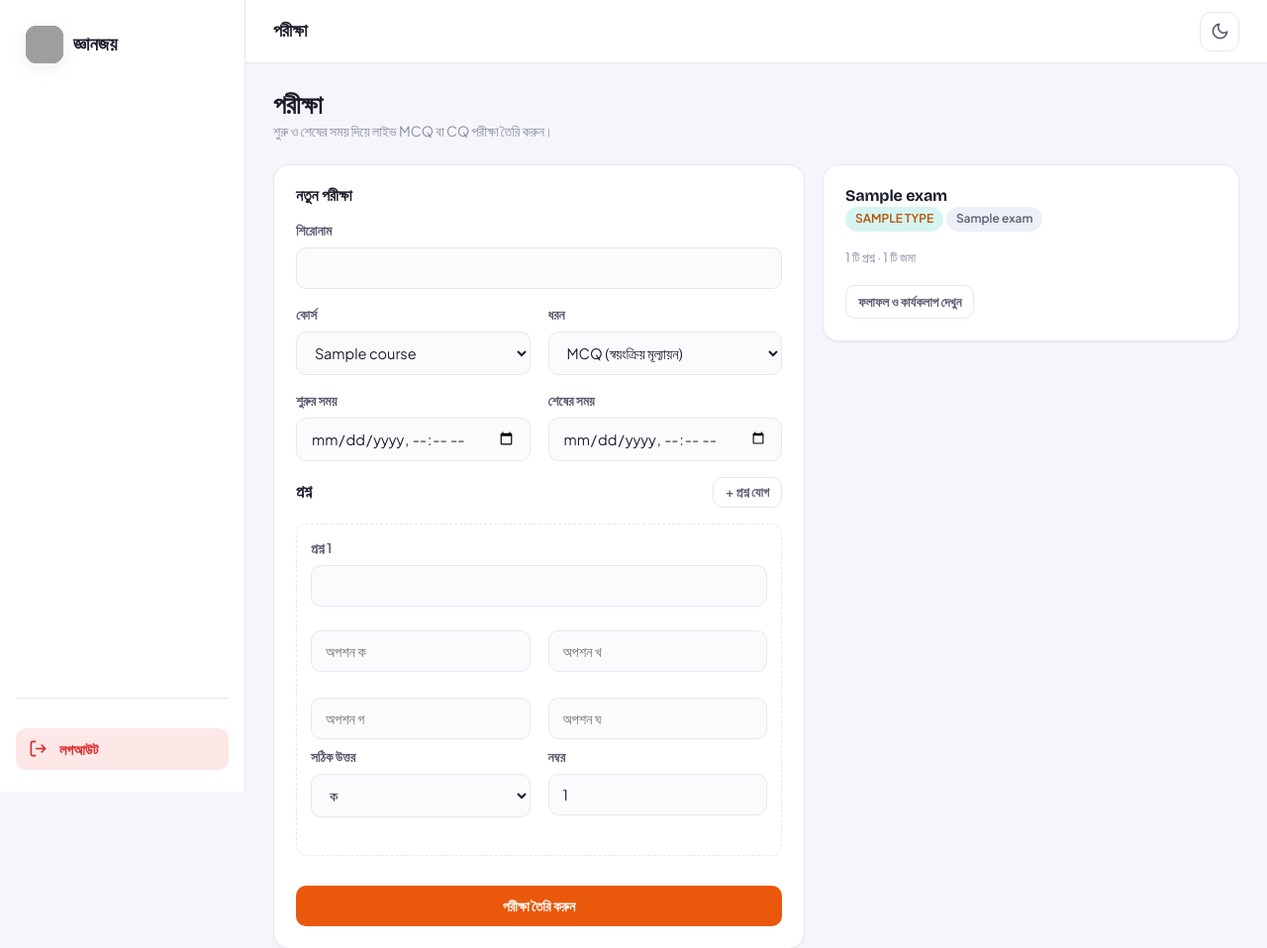
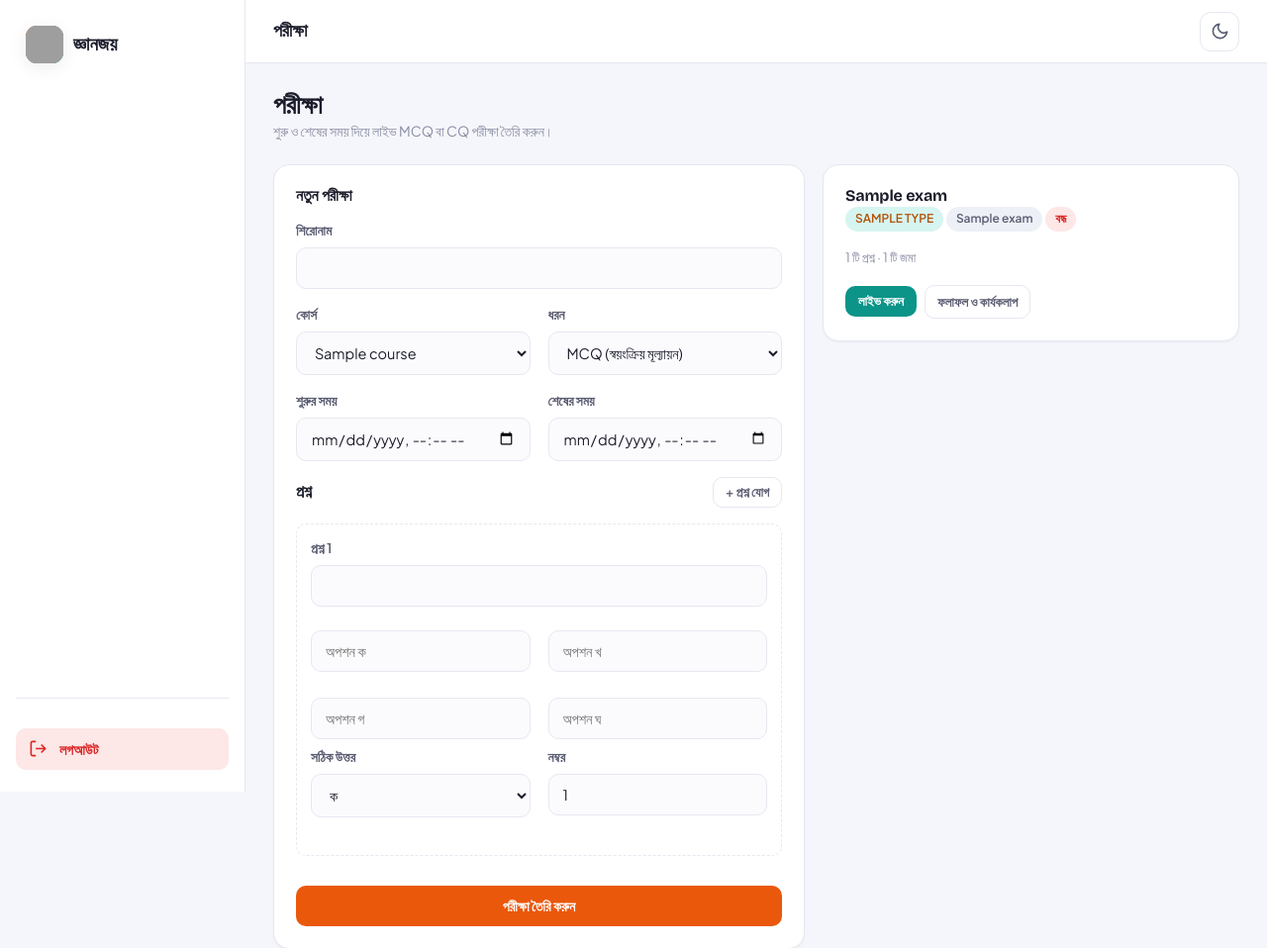
Before and after one commit to demofortest90-eng/sakib-KMC, a Python web app: template app/templates/teacher/exams.html in a window 1280 px wide. Shown: the top 958 px of the page at 99% size. Run offline with Jinja, Linux system fonts and the light colour scheme; the template is opened without the code that fills it: most values are stand-ins (such as "Sample title", 1, 10 or a date in 2020); some libraries are stand-ins or nearby versions; grey boxes are pictures that could not be loaded.

Commit message:
Add files via upload

```diff
--- a/app/templates/teacher/classes.html
+++ b/app/templates/teacher/classes.html
@@ -13,6 +13,8 @@
       <div class="field"><label>ইউটিউব লিংক (বা ভিডিও আইডি)</label><input type="text" name="youtube_link" required placeholder="https://youtu.be/..."></div>
       <div class="field"><label>কোর্স</label><select name="course_id" required>{% for c in courses %}<option value="{{ c._id }}">{{ c.name }}</option>{% endfor %}</select></div>
       <div class="field"><label>বিবরণ</label><textarea name="description"></textarea></div>
+      <div class="field"><label>লেকচার শিট লিংক (ঐচ্ছিক)</label><input type="url" name="lecture_sheet" placeholder="https://drive.google.com/..."></div>
+      <div class="field"><label>প্র্যাকটিস শিট লিংক (ঐচ্ছিক)</label><input type="url" name="practice_sheet" placeholder="https://drive.google.com/..."></div>
       <label class="check" style="width:fit-content;"><input type="checkbox" name="is_live"> লাইভ ক্লাস হিসেবে চিহ্নিত করুন (মনিটরিং চালু)</label>
       <button class="btn btn-block mt">ক্লাস যোগ করুন</button>
     </form>
@@ -26,6 +28,10 @@
         <div><h3>{{ cl.name }}</h3><span class="pill pill-gray">{{ cl.course_name }}</span> {% if cl.is_live %}<span class="tag-live">লাইভ</span>{% endif %}</div>
       </div>
       <p class="muted" style="font-size:14px;">{{ cl.description or 'কোনো বিবরণ নেই।' }}</p>
+      <div class="row" style="gap:6px;flex-wrap:wrap;">
+        {% if cl.lecture_sheet %}<a class="pill pill-blue" href="{{ cl.lecture_sheet }}" target="_blank">📄 লেকচার শিট</a>{% endif %}
+        {% if cl.practice_sheet %}<a class="pill pill-amber" href="{{ cl.practice_sheet }}" target="_blank">✏️ প্র্যাকটিস শিট</a>{% endif %}
+      </div>
       {% if cl.is_live %}<a class="btn btn-ghost btn-sm mt" href="{{ url_for('teacher.live_monitor', cid=cl._id) }}">লাইভ মনিটর খুলুন</a>{% endif %}
     </div>
     {% else %}<div class="card"><div class="empty">এখনো কোনো ক্লাস যোগ করা হয়নি।</div></div>{% endfor %}
--- a/app/templates/teacher/dashboard.html
+++ b/app/templates/teacher/dashboard.html
@@ -2,7 +2,7 @@
 {% block title %}শিক্ষক ড্যাশবোর্ড{% endblock %}
 {% block heading %}শিক্ষক ড্যাশবোর্ড{% endblock %}
 {% block content %}
-<div class="page-head"><div><h1>স্বাগতম, {{ current_user.doc.get('name') }}</h1><p>আপনার ক্লাস, পরীক্ষা ও ডেমনস্ট্রেশন পরিচালনা করুন।</p></div></div>
+<div class="page-head"><div><span class="eyebrow">শিক্ষক প্যানেল</span><h1>স্বাগতম, {{ current_user.doc.get('name') }}</h1><p>আপনার ক্লাস, পরীক্ষা ও ডেমনস্ট্রেশন পরিচালনা করুন।</p></div></div>
 
 <div class="grid grid-4 mb">
   <div class="stat"><div class="label">আমার কোর্স</div><div class="value">{{ stats.courses }}</div></div>
--- a/app/templates/teacher/exams.html
+++ b/app/templates/teacher/exams.html
@@ -41,10 +41,16 @@
         <div><h3>{{ ex.title }}</h3>
           <span class="pill {{ 'pill-blue' if ex.type=='mcq' else 'pill-amber' }}">{{ ex.type|upper }}</span>
           <span class="pill pill-gray">{{ ex.course_name }}</span>
+          {% if ex.is_live %}<span class="pill pill-green">● লাইভ</span>{% else %}<span class="pill pill-red">বন্ধ</span>{% endif %}
         </div>
       </div>
       <div class="muted" style="font-size:13px;">{{ ex.questions|length }} টি প্রশ্ন · {{ ex.submission_count }} টি জমা</div>
-      <a class="btn btn-ghost btn-sm mt" href="{{ url_for('teacher.exam_results', eid=ex._id) }}">ফলাফল ও কার্যকলাপ দেখুন</a>
+      <div class="row mt" style="gap:8px;flex-wrap:wrap;">
+        <form method="POST" action="{{ url_for('teacher.toggle_exam_live', eid=ex._id) }}">
+          <button class="btn btn-sm {{ 'btn-danger' if ex.is_live else 'btn-success' }}">{{ 'পরীক্ষা বন্ধ করুন' if ex.is_live else 'লাইভ করুন' }}</button>
+        </form>
+        <a class="btn btn-ghost btn-sm" href="{{ url_for('teacher.exam_results', eid=ex._id) }}">ফলাফল ও কার্যকলাপ</a>
+      </div>
     </div>
     {% else %}<div class="card"><div class="empty">এখনো কোনো পরীক্ষা তৈরি হয়নি।</div></div>{% endfor %}
   </div>
```
